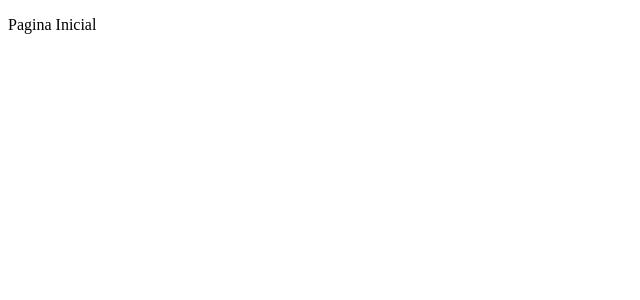
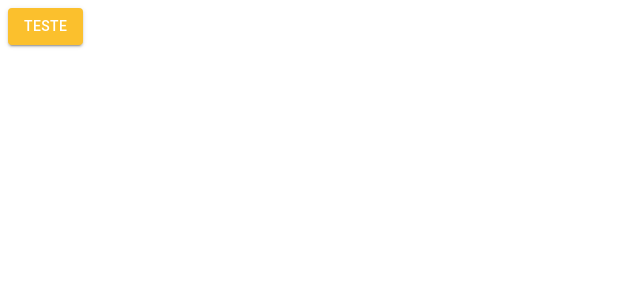
Before and after one commit to tiagodetarso/react-mui-type, a React (Create React App) app: page /inicio in a window 1280 px wide. Shown: the top 300 px of the page, without its empty margins (0-640 px from the left). Built offline with nearby package versions, Linux system fonts and the light colour scheme.

Commit message:
feat: Added lightTheme

```diff
--- a/package.json
+++ b/package.json
@@ -9,6 +9,11 @@
     "eject": "react-scripts eject"
   },
   "dependencies": {
+    "@emotion/react": "^11.11.3",
+    "@emotion/styled": "^11.11.0",
+    "@fontsource/roboto": "^5.0.8",
+    "@mui/icons-material": "^5.15.3",
+    "@mui/material": "^5.15.3",
     "react": "^18.2.0",
     "react-dom": "^18.2.0",
     "react-router-dom": "^6.21.1",
--- a/src/App.tsx
+++ b/src/App.tsx
@@ -1,10 +1,14 @@
 import { BrowserRouter } from 'react-router-dom'
 import { AppRoutes } from './routes';
+import { ThemeProvider } from '@mui/material';
+import { LightTheme } from './shared/themes';
 
 export const App = () => {
   return (
-    <BrowserRouter>
-      <AppRoutes/>
-    </BrowserRouter>
-  );
+    <ThemeProvider theme={LightTheme}>
+      <BrowserRouter>
+        <AppRoutes/>
+      </BrowserRouter>
+    </ThemeProvider>
+);
 }
--- a/src/routes/index.tsx
+++ b/src/routes/index.tsx
@@ -1,9 +1,10 @@
 import { Routes, Route, Navigate } from 'react-router-dom'
+import { Button } from '@mui/material'
 
 export const AppRoutes = () => {
     return(
         <Routes>
-            <Route path="/inicio" element={<p>Pagina Inicial</p>}/>
+            <Route path="/inicio" element={<Button variant='contained' color='primary'>Teste</Button>}/>
 
             <Route path="*" element={<Navigate to="/inicio"/>}/>
         </Routes>
--- /dev/null
+++ b/src/shared/themes/Light.ts
@@ -0,0 +1,24 @@
+import { createTheme } from "@mui/material"
+import { cyan, yellow, grey } from "@mui/material/colors"
+
+
+export const LightTheme = createTheme({
+    palette: {
+        primary: {
+            main: yellow[700],
+            dark: yellow[800],
+            light: yellow[500],
+            contrastText: '#ffffff',
+        },
+        secondary: {
+            main: cyan[500],
+            dark: cyan[400],
+            light: cyan[300],
+            contrastText: '#ffffff',
+        },
+        background: {
+            default: grey[100],
+            paper: '#ffffff',
+        }
+    }
+})
--- a/src/shared/themes/index.ts
+++ b/src/shared/themes/index.ts
@@ -1 +1 @@
-export {}
+export * from './Light'
```
Also changed, not shown: 2 other files (tests, documents, lock files or other folders).
